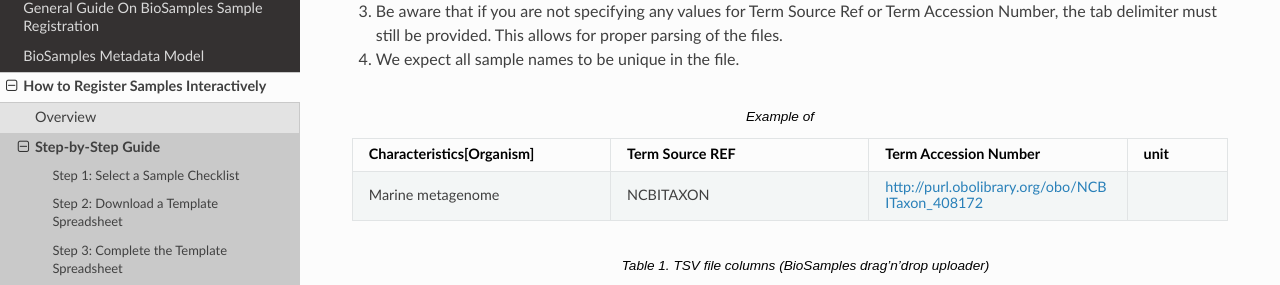
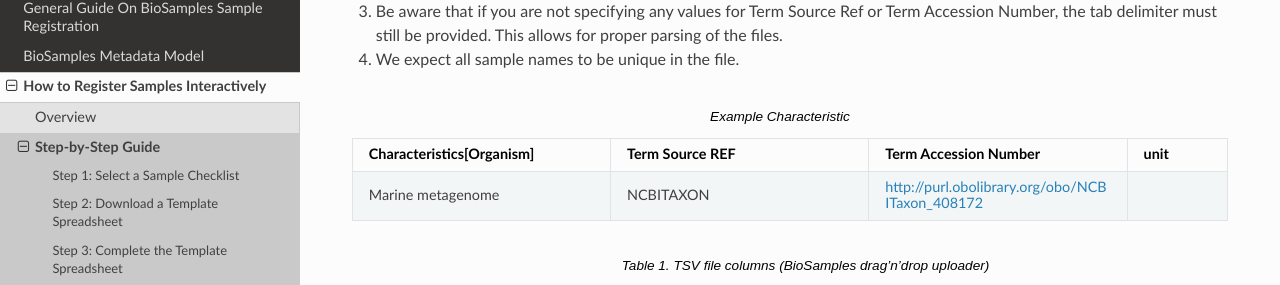
Before and after one commit to EBIBioSamples/read_docs, a Sphinx documentation site: the page built from docs/submit/interactively/step-by-step.rst, in a window 1280 px wide and 900 px high, scrolled down 760 px. Shown: the part 151-436 px from the top of the window. Built offline with Sphinx 7.4.7 and the Read the Docs theme 3.1.0, drawn with Linux system fonts in a browser that asks for light colours.

Commit message:
step-by-step.rst

```diff
--- a/docs/submit/interactively/step-by-step.rst
+++ b/docs/submit/interactively/step-by-step.rst
@@ -26,7 +26,7 @@ Although ISA-Tab is specifically for Investigation, Study and Assay data, we hav
 3. Be aware that if you are not specifying any values for Term Source Ref or Term Accession Number, the tab delimiter must still be provided. This allows for proper parsing of the files.
 4. We expect all sample names to be unique in the file.
 
-.. list-table:: Example of
+.. list-table:: Example Characteristic
    :header-rows: 1
    :widths: 23 23 23 9
 
```
